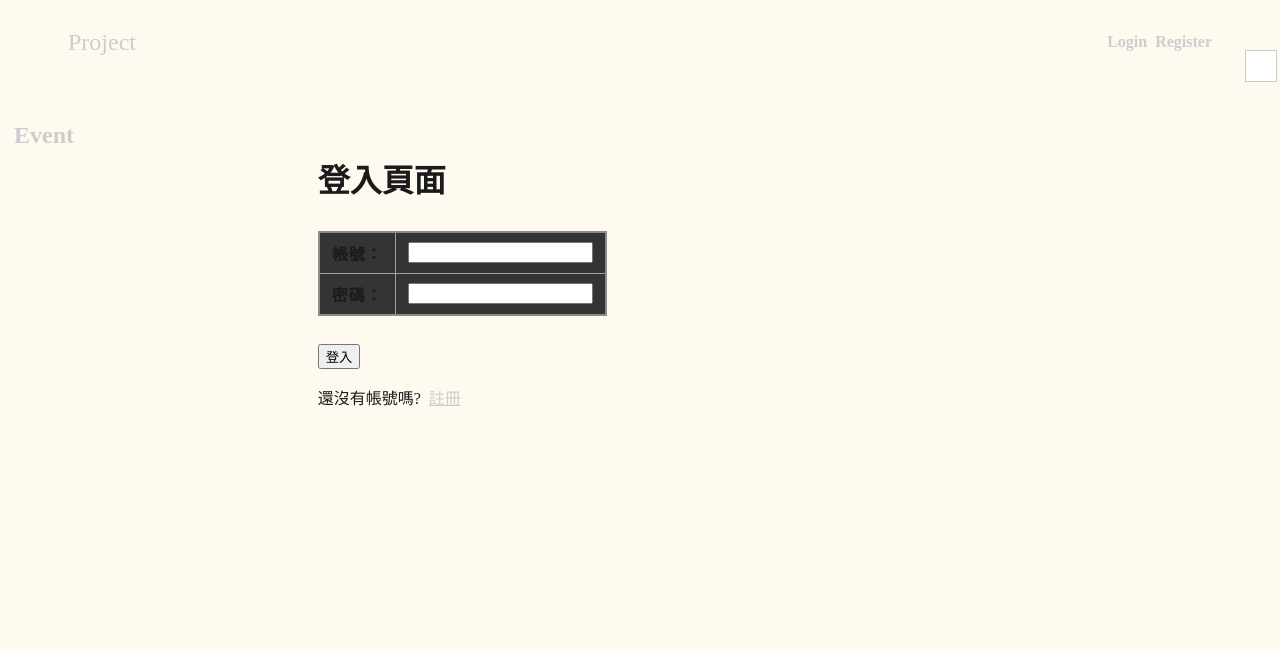
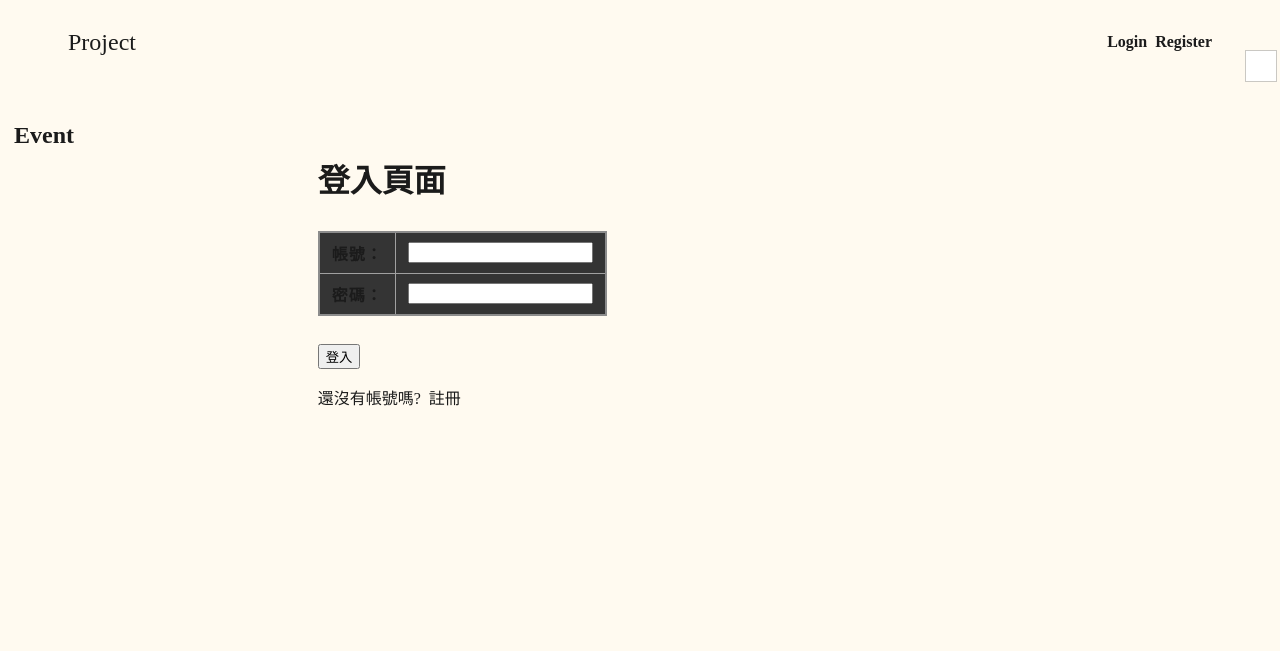
Before and after one commit to morrischen890717/112_Web, a Django app: page /login/ in a window 1280 px wide. Shown: the top 651 px of the page. Run offline with Django 4.2, Linux system fonts and the light colour scheme.

Commit message:
modify css

```diff
--- a/project/static/css/base/dark.css
+++ b/project/static/css/base/dark.css
@@ -13,11 +13,6 @@ a {
 }
 a:hover {
   color: aqua;
-}
-.main-content a {
-  color: #cdcdcd;
-  padding: 0.25rem;
-  text-decoration: underline;
 }
 body {
   height: 90%;
--- a/project/static/css/base/light.css
+++ b/project/static/css/base/light.css
@@ -7,17 +7,12 @@ h2 {
     padding: 10px;
 }
 a {
-    color: #cdcdcd;
+    color: #1b1b1b;
     padding: 0.25rem;
     text-decoration: none;
 }
 a:hover {
-    color: aqua;
-}
-.main-content a {
-    color: #cdcdcd;
-    padding: 0.25rem;
-    text-decoration: underline;
+    color: CornflowerBlue;
 }
 body {
     height: 90%;
--- a/project/static/css/eventPage/dark.css
+++ b/project/static/css/eventPage/dark.css
@@ -51,6 +51,10 @@ table {
     margin: 20px 0;
 }
 
+thead {
+  background-color: #1b1b1b;
+}
+
 th, td {
     padding: 10px;
     border: 1px solid #ccc;
```
Also changed, not shown: project/static/css/eventPage/light.css (+14 -9 lines), project/templates/eventPage.html (+22 -22 lines).
